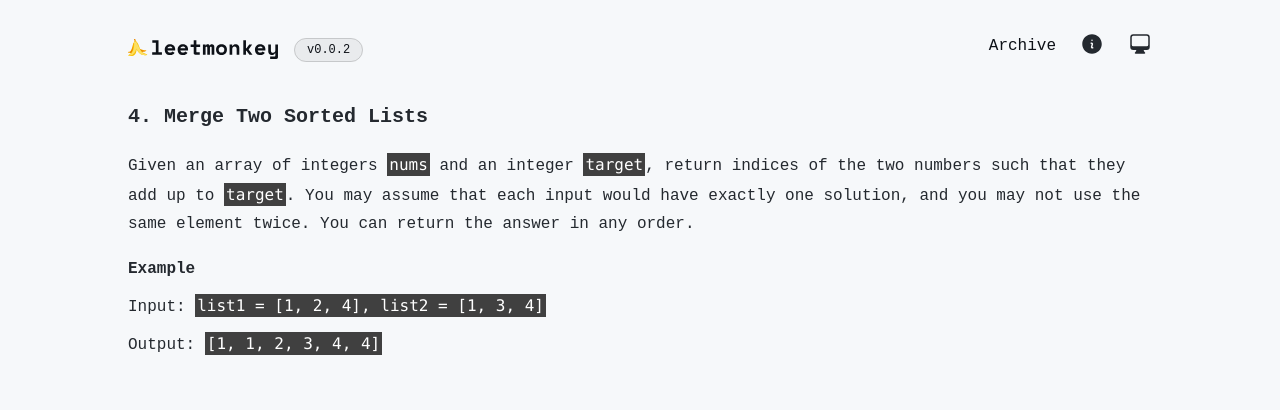
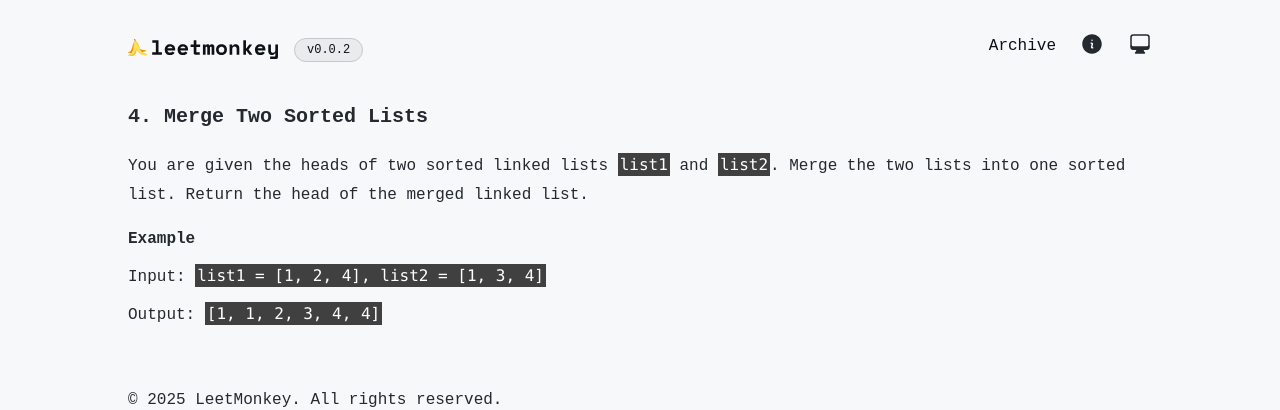
Before and after one commit to brandonleetran/LeetMonkey, a React (Vite) app: page / in a window 1280 px wide. Shown: the top 410 px of the page. Built offline with nearby package versions, Linux system fonts and the light colour scheme.

Commit message:
feat: add dynamic description with markdown text

```diff
--- a/src/App.tsx
+++ b/src/App.tsx
@@ -1,5 +1,6 @@
 import Layout from "./components/Layout";
 import { useState, useEffect } from "react";
+import ReactMarkdown from "react-markdown";
 
 type Problem = {
   id: number;
@@ -82,7 +83,6 @@ function App() {
 
   return (
     <Layout>
-      <div>
       <h1 className="font-bold mb-4">
         <a
           href={problemOfTheDay.link}
@@ -93,11 +93,7 @@ function App() {
         </a>
       </h1>
       <p className="mb-4">
-          Given an array of integers <code>nums</code> and an integer{" "}
-          <code>target</code>, return indices of the two numbers such that they
-          add up to <code>target</code>. You may assume that each input would
-          have exactly one solution, and you may not use the same element twice.
-          You can return the answer in any order.
+        <ReactMarkdown>{problemOfTheDay.description}</ReactMarkdown>
       </p>
       <p className="font-bold mb-2">Example</p>
       <p className="mb-2">
@@ -106,7 +102,6 @@ function App() {
       <p className="mb-6">
         Output: <code>{problemOfTheDay.examples.output}</code>
       </p>
-      </div>
     </Layout>
   );
 }
```
Lines whose indentation alone changed are shown as unchanged.
